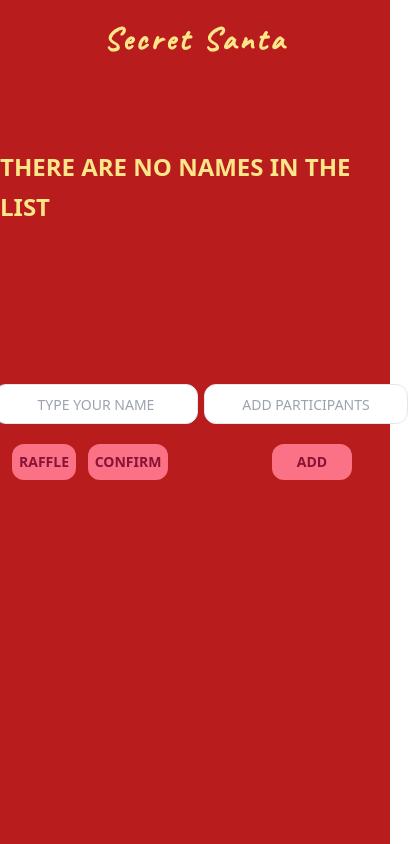
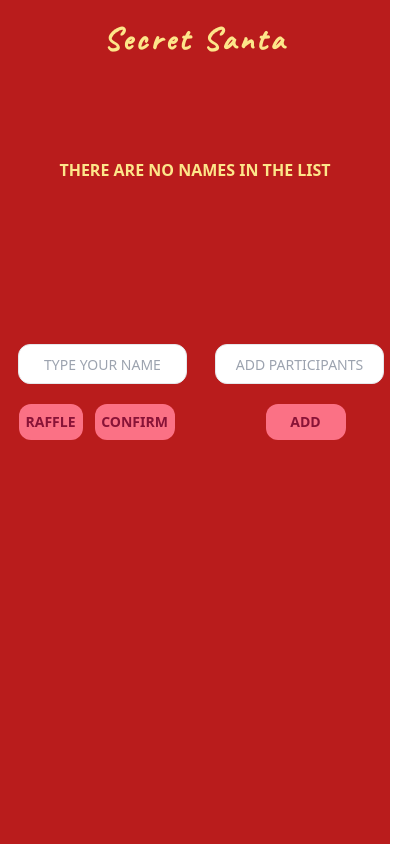
Before and after one commit to viniciusnd/secret-santa, a React (Vite) app: page / in a window 390 px wide. Both pictures are taken after a click on the button "RAFFLE". Shown: the whole page, 420 px wide, since content can reach past the window. Built offline with nearby package versions, Linux system fonts and the light colour scheme; a web font is replaced by a local one.

Commit message:
fixing sizes

```diff
--- a/src/AddInput.jsx
+++ b/src/AddInput.jsx
@@ -2,6 +2,6 @@ import './index.css'
 
 export default function AddInput () {
     return (
-        <input type="text" id="addInput" className="border rounded-xl text-center text-sm uppercase w-30 md:w-80 h-10 md:h-10 mr-3" placeholder="Add participants" />
+        <input type="text" id="addInput" className="border rounded-xl text-center text-sm uppercase w-full md:w-80 h-10 md:h-10 mr-3" placeholder="Add participants" />
     )
 }
--- a/src/ConfirmPlayInput.jsx
+++ b/src/ConfirmPlayInput.jsx
@@ -3,6 +3,6 @@ import './index.css'
 
 export default function ConfirmPlayInput() {
     return (
-        <input type="text" id="confirmPlayInput" className="border rounded-xl text-center text-sm uppercase w-30 md:w-80 h-10 md:h-10 ml-3" placeholder="Type your name"/>
+        <input type="text" id="confirmPlayInput" className="border rounded-xl text-center text-sm uppercase w-full md:w-80 h-10 md:h-10 ml-3" placeholder="Type your name"/>
     )
 }
--- a/src/Homepage.jsx
+++ b/src/Homepage.jsx
@@ -28,16 +28,16 @@ export default function Homepage() {
     let valor2 = gettingConfirmPlayInput.value
     if (sort == valor2 || listOfParticipants.indexOf(valor2) <= -1 ) {
       sortName(
-        <span className="text-xl md:text-3xl text-amber-200 font-bold uppercase">Click on raffle again</span>
+        <span className="text-base md:text-3xl text-center text-amber-200 font-bold uppercase">Try Again!</span>
       )
     } else if (sort !== valor2 && listOfParticipants.indexOf(valor2) > -1) {
       sortName(sort)
     } else {
-      sortName(<span className="text-xl md:text-3xl text-amber-200 font-bold uppercase">Invalid Name!</span>)
+      sortName(<span className="text-base md:text-3xl text-amber-200 font-bold uppercase">Invalid Name!</span>)
     }
     if (sort === undefined) {
       sortName(
-        <span className="text-xl md:text-3xl text-amber-200 font-bold uppercase">There are no names in the list</span>
+        <span className="text-base md:text-3xl text-amber-200 font-bold uppercase">There are no names in the list</span>
       )
     }
   }
@@ -86,10 +86,10 @@ export default function Homepage() {
         <header className="mt-5 font-bold text-3xl md:text-9xl uppercase">{displayResult}</header>
       </div>
 
-      <div className="flex flex-row justify-center items-center mt-40 space-x-1.5 md:space-x-5">
+      <div className="flex flex-row justify-center items-center mt-40 space-x-10 md:space-x-5">
         <h1 className="flex flex-col justify-center items-center ml-3"><ConfirmPlayInput />
           <div className="flex flex-row space-x-3 text-sm md:text-base">
-            <button onClick={clickOnPlay} className="mt-5 border rounded-xl border-none w-16 md:w-28 h-9 md:h-10 uppercase font-bold text-rose-900 bg-rose-400 ease-in-out duration-300 hover:scale-110">raffle</button>
+            <button onClick={clickOnPlay} className="mt-5 border rounded-xl border-none w-16 md:w-28 h-9 md:h-10 uppercase font-bold text-rose-900 bg-rose-400 ease-in-out duration-300 hover:scale-110">Raffle</button>
             <button onClick={clickOnConfirm} className="mt-5 border rounded-xl border-none w-20 md:w-28 md:h-10 uppercase font-bold text-rose-900 bg-rose-400 ease-in-out duration-300 hover:scale-110">Confirm</button>
           </div>
         </h1>
```
